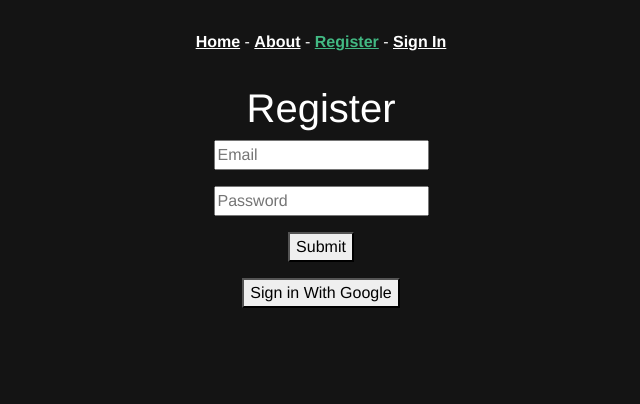
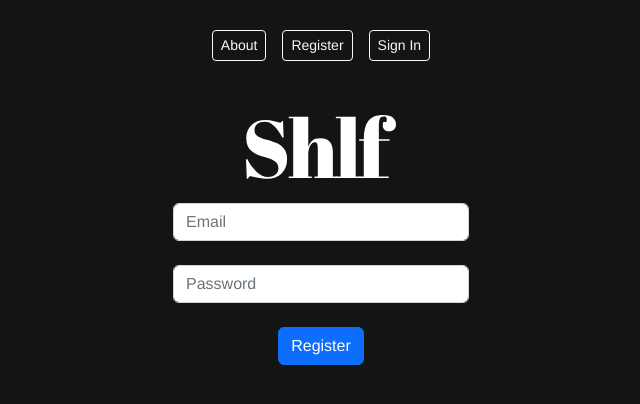
Before and after one commit to matthewslape/Book-Database-Webapp, a Vue app: page /register in a window 1280 px wide. Shown: the top 404 px of the page, without its empty margins (319-959 px from the left). Built offline with nearby package versions, Linux system fonts and the light colour scheme; no server answers.

Commit message:
more css adjustments

```diff
--- a/src/App.vue
+++ b/src/App.vue
@@ -1,10 +1,27 @@
 <template>
   <div id="nav">
-    <router-link to="/">Home</router-link> -
-    <router-link to="/about">About</router-link> -
-    <router-link to="/register">Register</router-link> -
-    <router-link to="/sign-in">Sign In</router-link>
-    <button @click="handleSignOut" v-if="isLoggedIn">Sign Out</button>
+    <router-link to="/about"
+      ><button class="btn btn-outline-light btn-sm mx-2">
+        About
+      </button></router-link
+    >
+    <router-link to="/register"
+      ><button class="btn btn-outline-light btn-sm mx-2" v-if="!isLoggedIn">
+        Register
+      </button></router-link
+    >
+    <router-link to="/sign-in"
+      ><button class="btn btn-outline-light btn-sm mx-2" v-if="!isLoggedIn">
+        Sign In
+      </button></router-link
+    >
+    <button
+      class="btn btn-outline-light btn-sm mx-2"
+      @click="handleSignOut"
+      v-if="isLoggedIn"
+    >
+      Sign Out
+    </button>
   </div>
   <router-view />
 </template>
--- a/src/components/BookCreate.vue
+++ b/src/components/BookCreate.vue
@@ -12,7 +12,7 @@
           <input v-model="form.author" class="form-control" required />
         </div>
       </div>
-      <button type="submit" class="btn btn-success mt-3">Create Book</button>
+      <button type="submit" class="btn btn-success mt-3">Save</button>
     </form>
   </div>
 </template>
@@ -37,5 +37,8 @@ export default {
 .card {
   margin: 2rem;
   background: #0746c3;
+  width: 80vw;
+  max-width: 80rem;
+  margin: auto;
 }
 </style>
--- a/src/components/BookList.vue
+++ b/src/components/BookList.vue
@@ -2,7 +2,7 @@
   <div class="cardContainer">
     <router-link
       style="text-decoration: none; color: inherit"
-      :to="`/edit/${id}`"
+      :to="`/view/${id}`"
       class="card"
       v-for="{ id, bookTitle, author } in books"
       :key="id"
@@ -39,12 +39,15 @@ export default {
 
 <style scoped>
 .cardContainer {
-  margin: 1rem;
+  margin: 2rem;
+  padding-top: 2rem;
   display: grid;
   gap: 1.5rem;
-  grid-template-columns: repeat(auto-fit, minmax(30rem, 1fr));
+  grid-template-columns: repeat(auto-fit, minmax(20rem, 1fr));
   align-items: center;
-  padding: 1rem;
+  width: 80vw;
+  max-width: 80rem;
+  margin: auto;
 }
 .card {
   background: white;
@@ -57,6 +60,8 @@ export default {
 .card-img {
   background: #acccf8;
   border-radius: 0;
+  height: 100%;
+  object-fit: cover;
 }
 
 .card-body {
@@ -64,11 +69,16 @@ export default {
   flex-direction: column;
   align-items: flex-start;
   padding: 0.5rem;
+  height: 100%;
 }
 
 .title {
+  width: 90%;
   text-align: left;
   font-weight: bold;
+  white-space: nowrap;
+  text-overflow: ellipsis;
+  overflow: hidden;
 }
 
 h5,
--- a/src/router/index.js
+++ b/src/router/index.js
@@ -6,6 +6,7 @@ import SignIn from "../views/SignIn.vue";
 import Feed from "../views/Feed.vue";
 import About from "../views/About.vue";
 import Edit from "../views/Edit.vue";
+import View from "../views/View.vue";
 
 const routes = [
   {
@@ -37,6 +38,11 @@ const routes = [
     component: Edit,
   },
   {
+    path: "/view/:id",
+    name: "View",
+    component: View,
+  },
+  {
     path: "/about",
     name: "About",
     component: About,
--- a/src/views/Edit.vue
+++ b/src/views/Edit.vue
@@ -13,7 +13,12 @@
           <input v-model="form.author" class="form-control" required />
         </div>
       </div>
-      <button class="btn btn-danger btn mt-3 mx-1" @click="del">Delete</button>
+      <router-link :to="`/view/${bookId}`"
+        ><button class="btn btn-secondary mt-3 mx-1">
+          Cancel
+        </button></router-link
+      >
+      <button class="btn btn-danger mt-3 mx-1" @click="del">Delete</button>
       <button type="submit" class="btn btn-primary mt-3 mx-1">Update</button>
     </form>
   </div>
@@ -36,7 +41,7 @@ export default {
     });
     const update = async () => {
       await updateBook(bookId.value, { ...form });
-      router.push("/feed");
+      router.back();
       form.bookTitle = "";
       form.author = "";
     };
@@ -46,7 +51,7 @@ export default {
       router.push("/feed");
     };
 
-    return { form, update, del };
+    return { form, update, del, bookId };
   },
 };
 </script>
@@ -55,5 +60,8 @@ export default {
 .card {
   margin: 2rem;
   background: #0746c3;
+  width: 80vw;
+  max-width: 80rem;
+  margin: auto;
 }
 </style>
--- a/src/views/Feed.vue
+++ b/src/views/Feed.vue
@@ -1,6 +1,6 @@
 <template>
   <div class="register">
-    <h1>Feed</h1>
+    <img class="pt-4 pb-4" src="../assets/svgs/Shlf.svg" alt="Shlf Logo" />
     <BookCreate />
     <BookList />
   </div>
--- a/src/views/Register.vue
+++ b/src/views/Register.vue
@@ -1,10 +1,25 @@
 <template>
   <div class="register">
-    <h1>Register</h1>
-    <p><input type="email" placeholder="Email" v-model="email" /></p>
-    <p><input type="password" placeholder="Password" v-model="password" /></p>
-    <p><button @click="register">Submit</button></p>
-    <p><button @click="signInWithGoogle">Sign in With Google</button></p>
+    <img class="pt-4 pb-4" src="../assets/svgs/Shlf.svg" alt="Shlf Logo" />
+    <form class="form container-sm">
+      <div class="mb-4 text-start">
+        <input
+          class="form-control"
+          type="email"
+          placeholder="Email"
+          v-model="email"
+        />
+      </div>
+      <div class="mb-4 text-start">
+        <input
+          class="form-control"
+          type="password"
+          placeholder="Password"
+          v-model="password"
+        />
+      </div>
+    </form>
+    <p><button class="btn btn-primary" @click="register">Register</button></p>
   </div>
 </template>
 
@@ -34,3 +49,9 @@ const register = () => {
 
 const signInWithGoogle = () => {};
 </script>
+
+<style scoped>
+.form {
+  max-width: 20rem;
+}
+</style>
--- a/src/views/SignIn.vue
+++ b/src/views/SignIn.vue
@@ -1,6 +1,5 @@
 <template>
   <div class="register">
-    <!--<h1>Sign In</h1>-->
     <img class="pt-4 pb-4" src="../assets/svgs/Shlf.svg" alt="Shlf Logo" />
     <form class="form container-sm">
       <h6 class="alert alert-warning fw-bold fst-italic" v-if="errMsg">
--- /dev/null
+++ b/src/views/View.vue
@@ -0,0 +1,48 @@
+<template>
+  <div class="card card-body mt-4">
+    <h3>View Book</h3>
+    <div class="px-3">
+      <div class="d-flex flex-column align-items-start">
+        <h1>{{ form.bookTitle }}</h1>
+      </div>
+      <div class="d-flex flex-column align-items-start">
+        <h3>{{ form.author }}</h3>
+      </div>
+      <router-link :to="`/feed`"
+        ><button class="btn btn-secondary mt-3 mx-1">Back</button></router-link
+      >
+      <router-link :to="`/edit/${bookId}`"
+        ><button class="btn btn-primary mt-3 mx-1">Edit</button></router-link
+      >
+    </div>
+  </div>
+</template>
+
+<script>
+import { reactive, computed, onMounted } from "vue";
+import { useRoute } from "vue-router";
+import { getBook } from "@/firebase";
+export default {
+  setup() {
+    const route = useRoute();
+    const bookId = computed(() => route.params.id);
+    const form = reactive({ bookTitle: "", author: "" });
+    onMounted(async () => {
+      const book = await getBook(bookId.value);
+      form.bookTitle = book.bookTitle;
+      form.author = book.author;
+    });
+    return { form, bookId };
+  },
+};
+</script>
+
+<style scoped>
+.card {
+  margin: 2rem;
+  background: #0746c3;
+  width: 80vw;
+  max-width: 80rem;
+  margin: auto;
+}
+</style>
```
